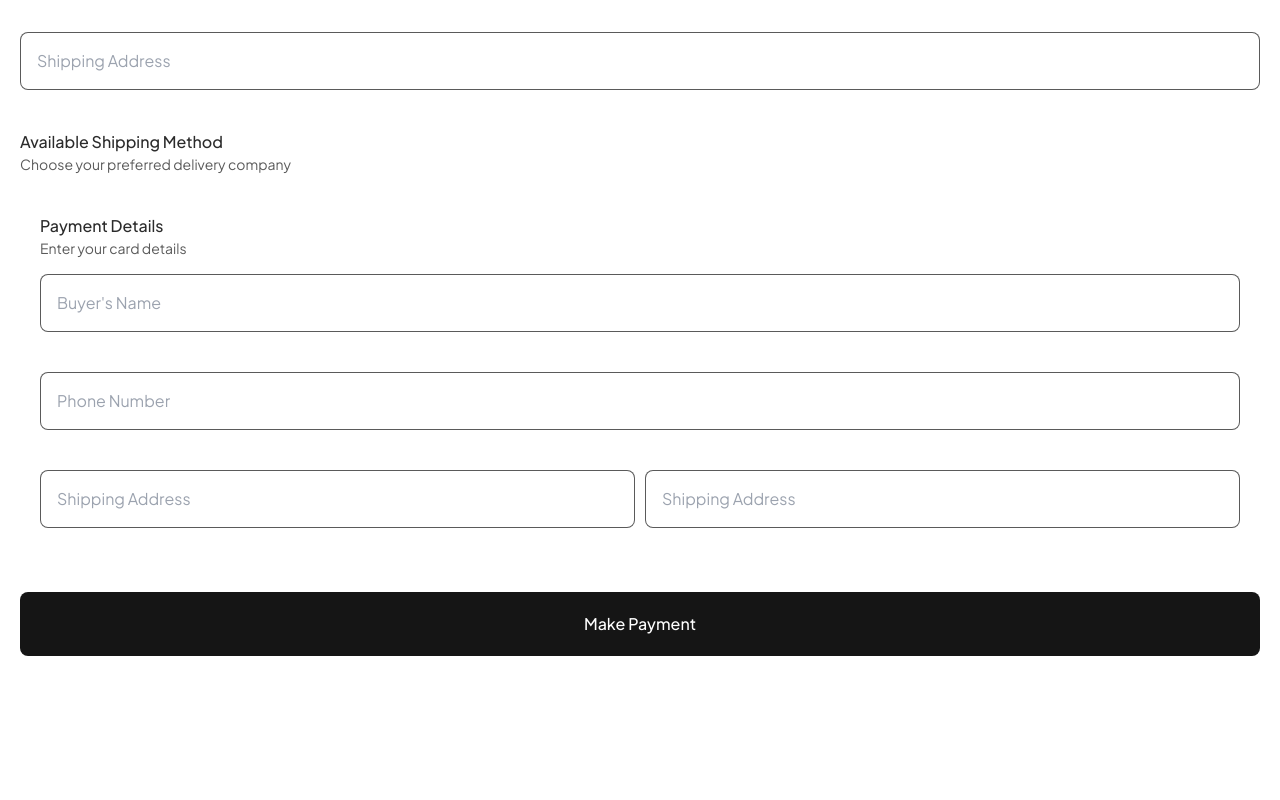
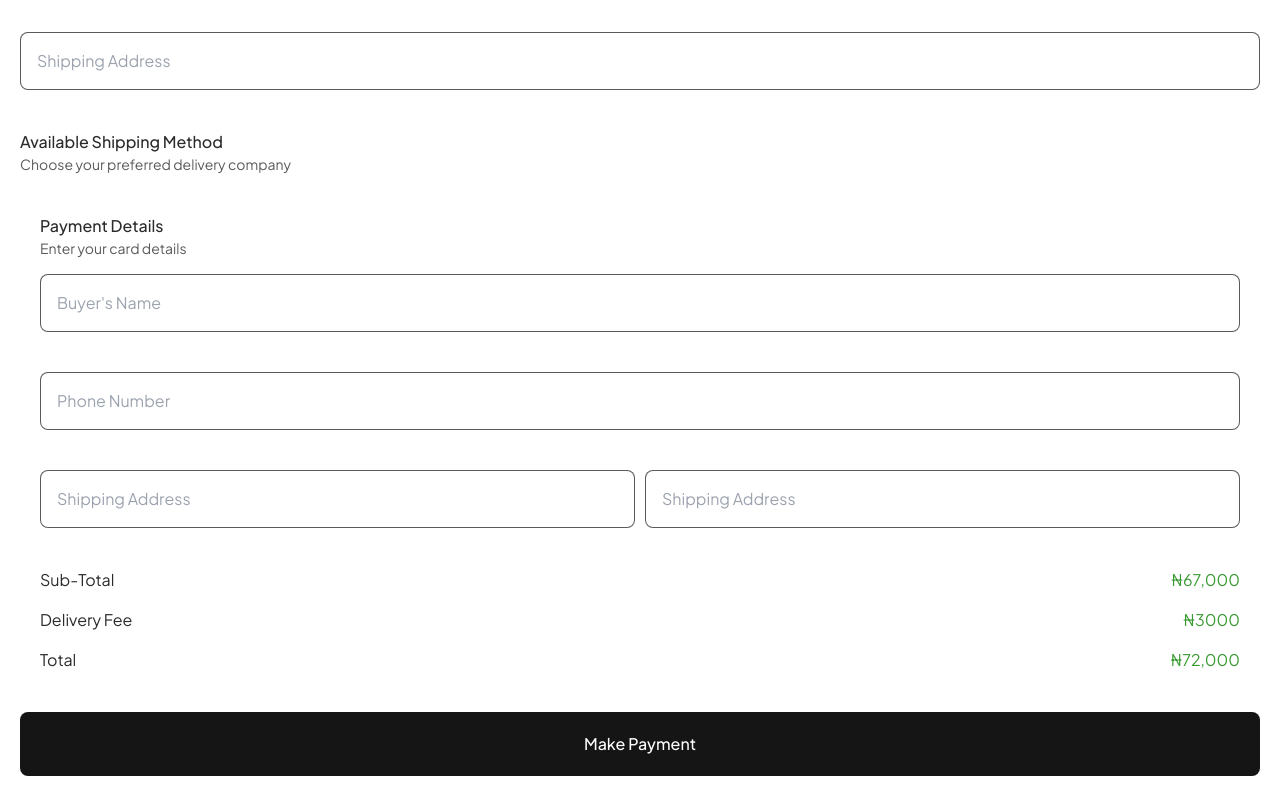
Before and after one commit to Dev-Elo-1505/HNG-Task2, a React (Vite) app: page /savedProducts in a window 1280 px wide. Shown: the part 328-1128 px from the top of the page. Before the commit the page ends 1008 px from the top, so only its background shows below. Built offline with nearby package versions, Linux system fonts and the light colour scheme.

Commit message:
Build summary component

```diff
--- a/src/pages/Checkout.tsx
+++ b/src/pages/Checkout.tsx
@@ -10,7 +10,7 @@ export const Checkout = () => {
         <div className="rounded-2xl border py-10 text-center flex flex-col justify-center items-center gap-6 shadow-custom-medium">
           <img src={VerifyIcon} alt="Verify Icon" />
           <p className="font-medium text-base">Payment Successful</p>
-          <p className="font-normal text-sm">You paid ₦67,000 to Footerz Shoe Store</p>
+          <p className="font-normal text-sm">You paid ₦72,000 to Footerz Shoe Store</p>
         </div>
         <div className="flex items-end h-96"><Link to="/" className="w-full"><button className="w-full py-5 px-6 bg-[#151515] rounded-lg text-[#fefefe] font-medium hover:opacity-90 active:scale-95 transition ease-in-out delay-150">Back To Shop</button></Link></div>
       </section>
--- a/src/pages/SavedProducts.tsx
+++ b/src/pages/SavedProducts.tsx
@@ -5,7 +5,7 @@ export const SavedProducts = () => {
   return (
     <>
       <NavBar />
-      <section  className="px-5 py-6">
+      <section className="px-5 py-6">
         <div id="info">
           <div className="mb-4">
             <h3 className="text-base font-medium">Buyer’s Information</h3>
@@ -35,7 +35,9 @@ export const SavedProducts = () => {
         <div>
           <div className="mb-4">
             <h3 className="text-base font-medium">Available Shipping Method</h3>
-            <p className="text-customLink text-sm">Choose your preferred delivery company</p>
+            <p className="text-customLink text-sm">
+              Choose your preferred delivery company
+            </p>
           </div>
         </div>
         <div className="px-5 py-6">
@@ -70,10 +72,18 @@ export const SavedProducts = () => {
                 required
               />
             </div>
-
           </form>
+          <div id="summary">
+            <div className="flex justify-between mb-4"><p>Sub-Total</p><p className="text-customGreen">₦67,000</p></div>
+            <div className="flex justify-between mb-4"><p>Delivery Fee</p><p className="text-customGreen">₦3000</p></div>
+            <div className="flex justify-between mb-4"><p>Total</p><p className="text-customGreen">₦72,000</p></div>
           </div>
-        <Link to="/checkout"><button className="w-full py-5 px-6 bg-[#151515] rounded-lg text-[#fefefe] font-medium hover:opacity-90 active:scale-95 transition ease-in-out delay-150">Make Payment</button></Link>
+        </div>
+        <Link to="/checkout">
+          <button className="w-full py-5 px-6 bg-[#151515] rounded-lg text-[#fefefe] font-medium hover:opacity-90 active:scale-95 transition ease-in-out delay-150">
+            Make Payment
+          </button>
+        </Link>
       </section>
     </>
   );
```
Lines whose indentation alone changed are shown as unchanged.
